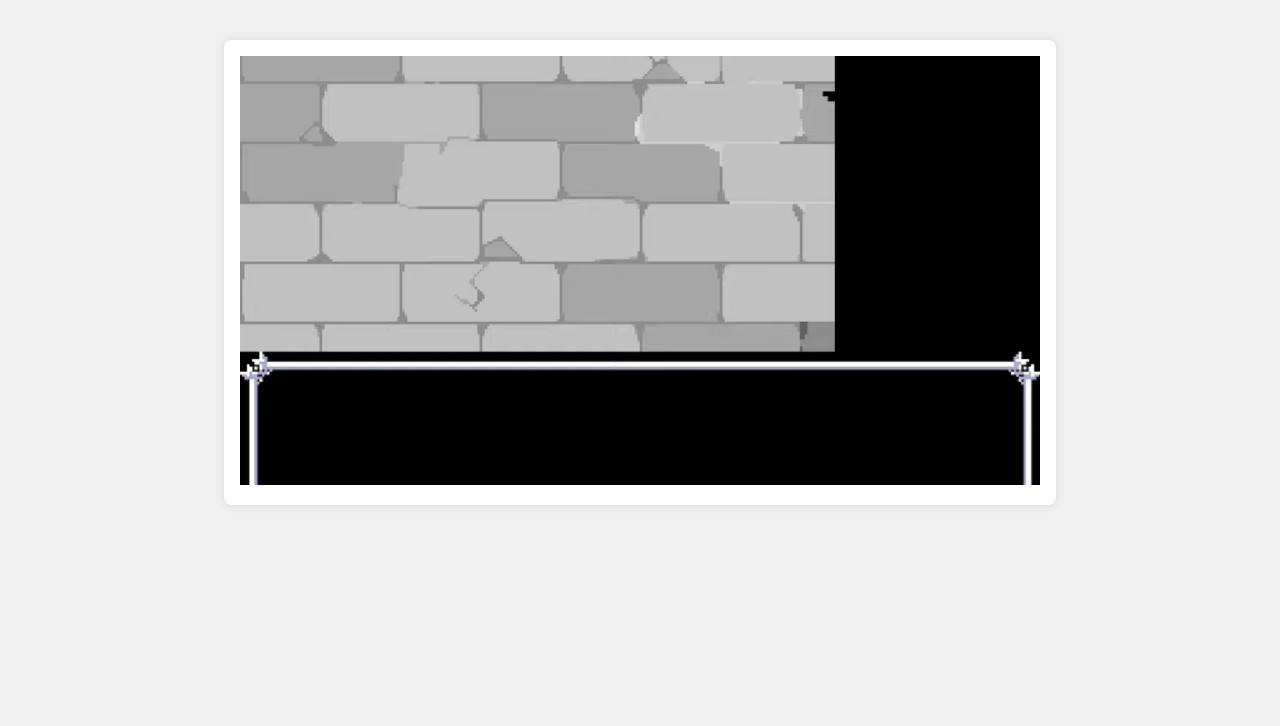
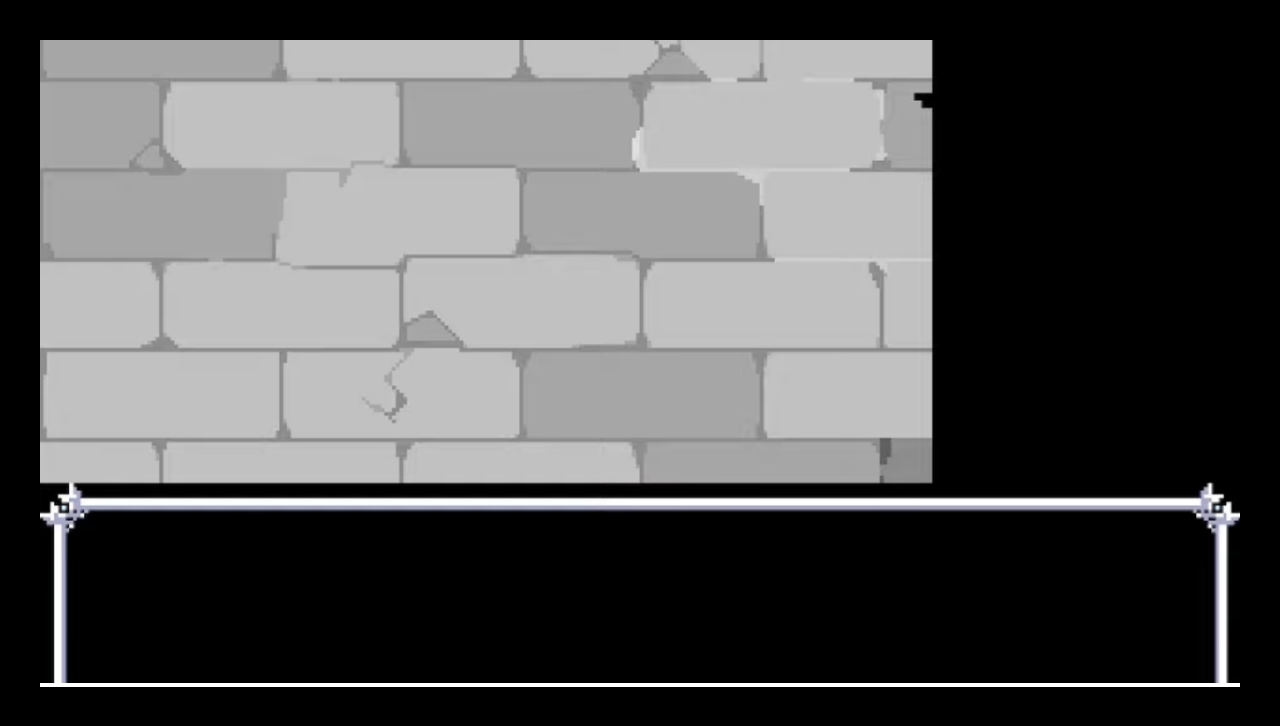
Before and after one commit to katcherri/buy-kromer, a plain HTML site: page index.html in a window 1280 px wide. Drawn offline with Linux system fonts and the light colour scheme.

Commit message:
Update index.html

```diff
--- a/index.html
+++ b/index.html
@@ -7,14 +7,14 @@
     body {
       font-family: Arial, sans-serif;
       padding: 2em;
-      background-color: #f0f0f0;
+      background-color: #000000;
     }
     .image-container {
-      max-width: 800px;
+      max-width: 1200px;
       margin: 0 auto;
       background: #fff;
-      padding: 1em;
-      border-radius: 8px;
+      padding: 0em;
+      border-radius: 0px;
       box-shadow: 0 0 10px rgba(0,0,0,0.1);
       text-align: center;
     }
```
